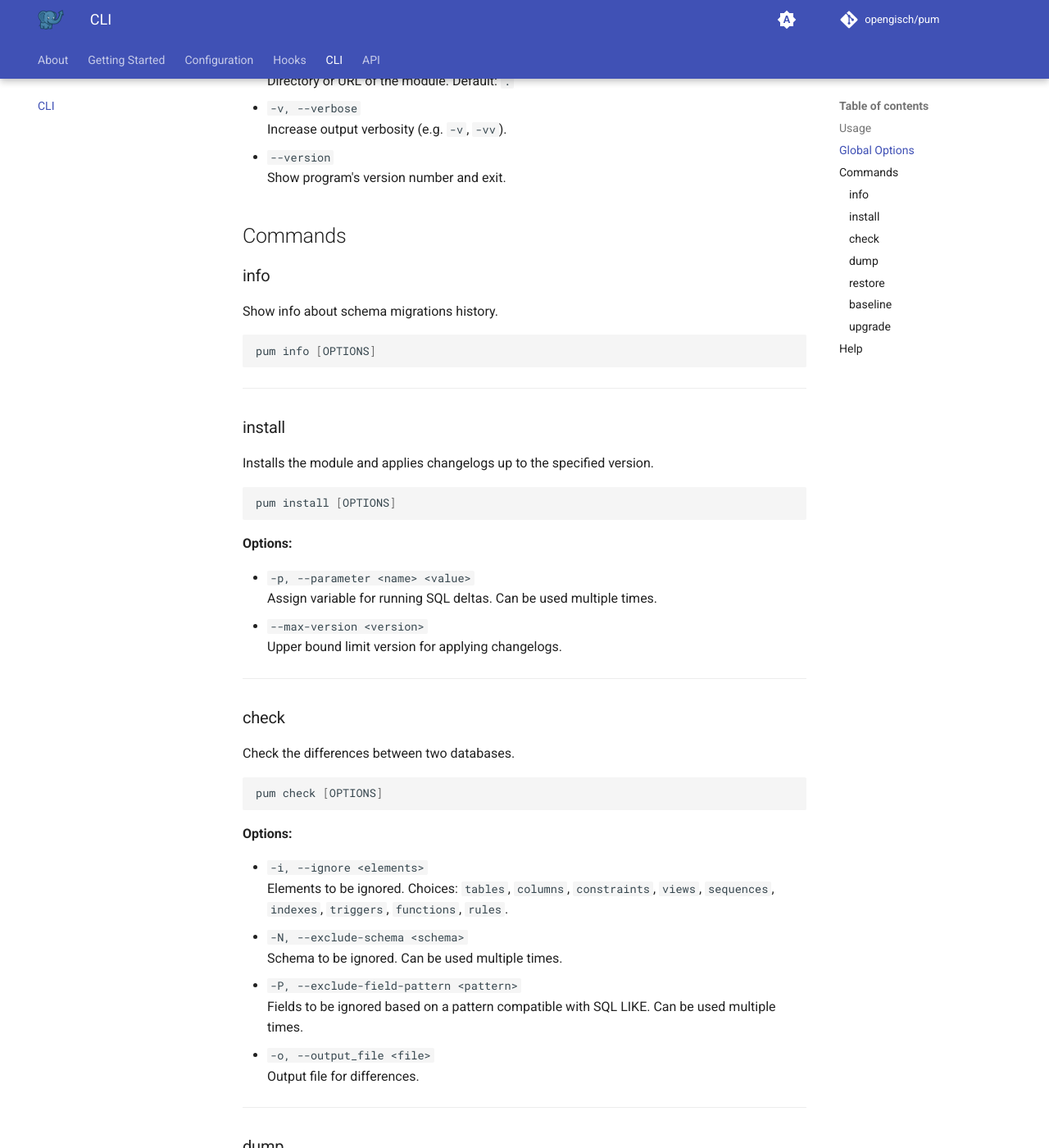
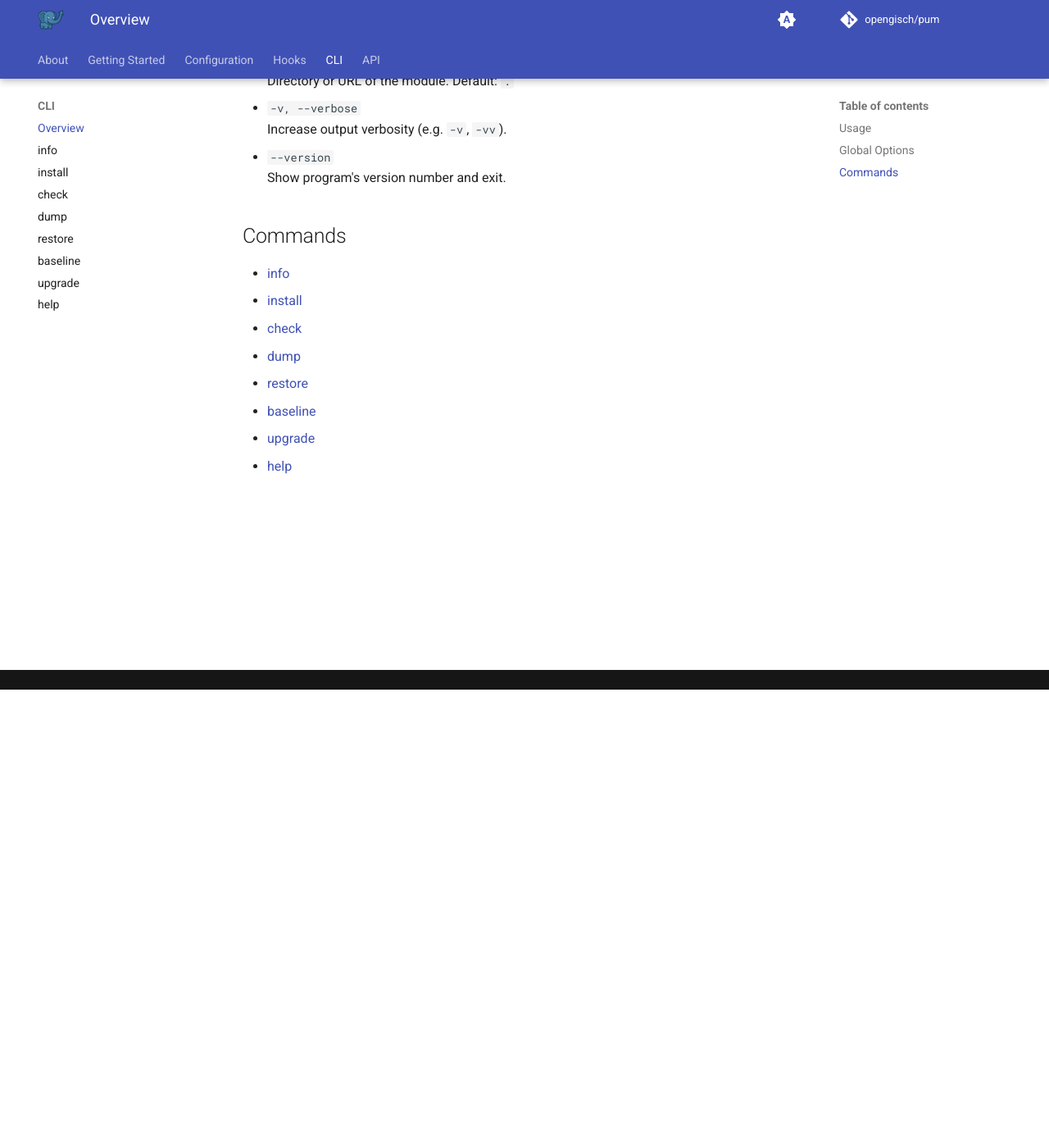
Before and after one commit to opengisch/pum, an MkDocs documentation site: the page built from docs/docs/cli.md, in a window 1280 px wide and 1400 px high, scrolled down 559 px. Shown: the whole window at 82% size. Built offline with MkDocs 1.6.1 and Material for MkDocs 9.7.7, drawn with Linux system fonts in a browser that asks for light colours; comment, search, counter and statistics services are not loaded; some of the changed text lies outside the part shown.

````diff
--- a/docs/docs/cli.md
+++ b/docs/docs/cli.md
@@ -23,130 +23,11 @@ pum [OPTIONS] <command> [ARGS]
 
 ## Commands
 
-### info
-
-Show info about schema migrations history.
-
-```sh
-pum info [OPTIONS]
-```
-
----
-
-### install
-
-Installs the module and applies changelogs up to the specified version.
-
-```sh
-pum install [OPTIONS]
-```
-
-**Options:**
-
-- `-p, --parameter <name> <value>`
-  Assign variable for running SQL deltas. Can be used multiple times.
-- `--max-version <version>`
-  Upper bound limit version for applying changelogs.
-
----
-
-### check
-
-Check the differences between two databases.
-
-```sh
-pum check [OPTIONS]
-```
-
-**Options:**
-
-- `-i, --ignore <elements>`
-  Elements to be ignored. Choices: `tables`, `columns`, `constraints`, `views`, `sequences`, `indexes`, `triggers`, `functions`, `rules`.
-- `-N, --exclude-schema <schema>`
-  Schema to be ignored. Can be used multiple times.
-- `-P, --exclude-field-pattern <pattern>`
-  Fields to be ignored based on a pattern compatible with SQL LIKE. Can be used multiple times.
-- `-o, --output_file <file>`
-  Output file for differences.
-
----
-
-### dump
-
-Dump a Postgres database.
-
-```sh
-pum dump [OPTIONS] <file>
-```
-
-**Options:**
-
-- `-N, --exclude-schema <schema>`
-  Schema to be ignored. Can be used multiple times.
-- `<file>`
-  The backup file.
-
----
-
-### restore
-
-Restore a Postgres database from a dump file.
-
-```sh
-pum restore [OPTIONS] <file>
-```
-
-**Options:**
-
-- `-x`
-  Ignore pg_restore errors.
-- `-N, --exclude-schema <schema>`
-  Schema to be ignored. Can be used multiple times.
-- `<file>`
-  The backup file.
-
----
-
-### baseline
-
-Create upgrade information table and set baseline.
-
-```sh
-pum baseline [OPTIONS]
-```
-
-**Options:**
-
-- `-t, --table <table>`
-  **(Required)** Upgrades information table.
-- `-d, --dir <dir> [<dir> ...]`
-  **(Required)** Delta directories (space-separated).
-- `-b, --baseline <version>`
-  **(Required)** Set baseline in the format x.x.x.
-
----
-
-### upgrade
-
-Upgrade the database.
-
-```sh
-pum upgrade [OPTIONS]
-```
-
-**Options:**
-
-- `-u, --max-version <version>`
-  Upper bound limit version.
-- `-p, --parameter <name> <value>`
-  Assign variable for running SQL deltas. Can be used multiple times.
-
----
-
-## Help
-
-For help on any command, use:
-
-```sh
-pum <command> --help
-```
+- [info](cli/info.md)
+- [install](cli/install.md)
+- [check](cli/check.md)
+- [dump](cli/dump.md)
+- [restore](cli/restore.md)
+- [baseline](cli/baseline.md)
+- [upgrade](cli/upgrade.md)
+- [help](cli/help.md)
--- a/docs/mkdocs.yml
+++ b/docs/mkdocs.yml
@@ -69,7 +69,16 @@ nav:
   - Getting Started: getting_started.md
   - Configuration: configuration.md
   - Hooks: hooks.md
-  - CLI: cli.md
+  - CLI:
+      - Overview: cli.md
+      - info: cli/info.md
+      - install: cli/install.md
+      - check: cli/check.md
+      - dump: cli/dump.md
+      - restore: cli/restore.md
+      - baseline: cli/baseline.md
+      - upgrade: cli/upgrade.md
+      - help: cli/help.md
   - API:
       - Changelog: api/changelog.md
       - Hook: api/hook.md
````
Also changed, not shown: docs/docs/cli/baseline.md (added, +21 -0 lines), docs/docs/cli/check.md (added, +23 -0 lines), docs/docs/cli/dump.md (added, +19 -0 lines), docs/docs/cli/help.md (added, +12 -0 lines), docs/docs/cli/info.md (added, +12 -0 lines), docs/docs/cli/install.md (added, +19 -0 lines), docs/docs/cli/restore.md (added, +21 -0 lines), docs/docs/cli/upgrade.md (added, +19 -0 lines).
